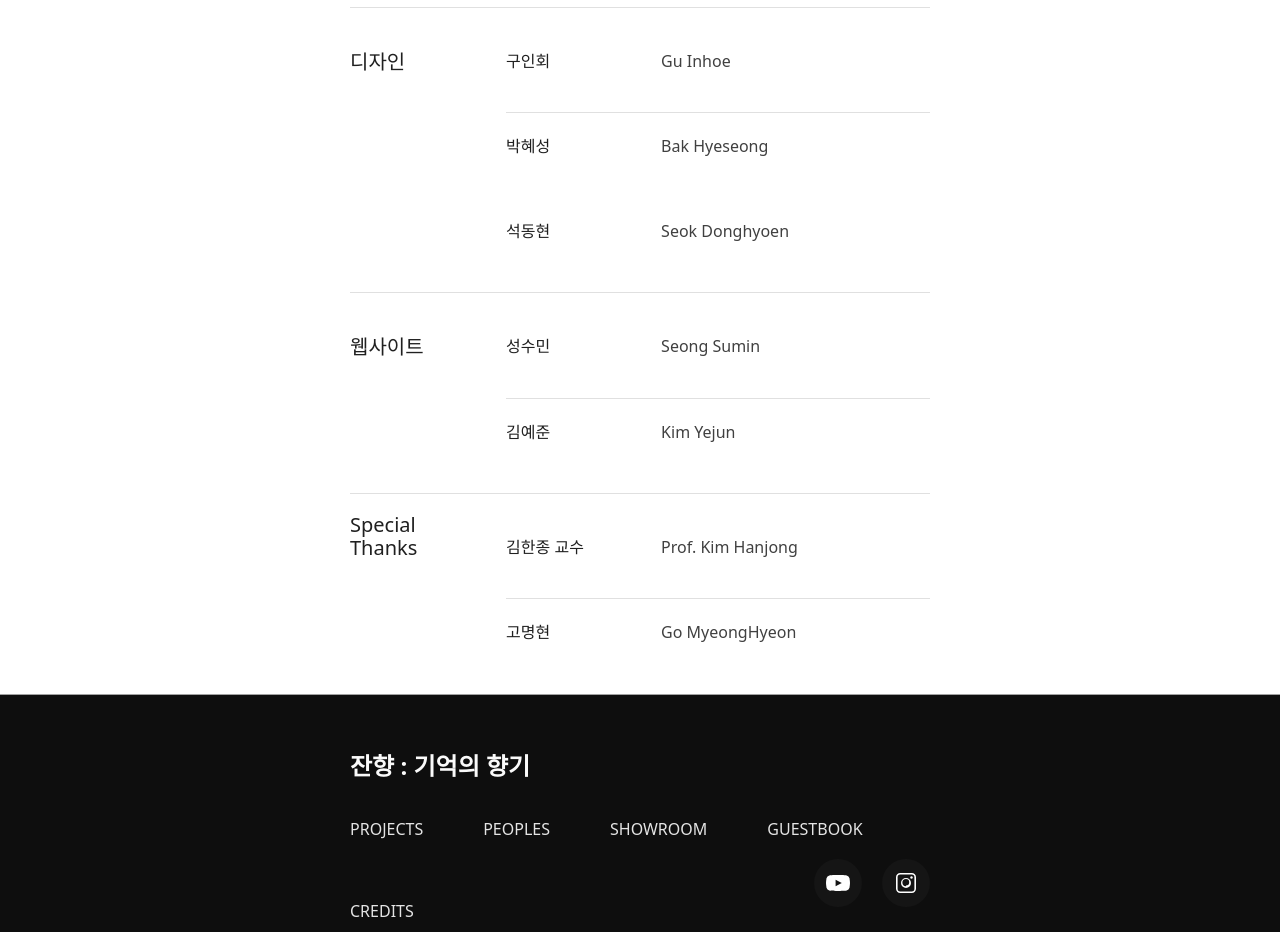
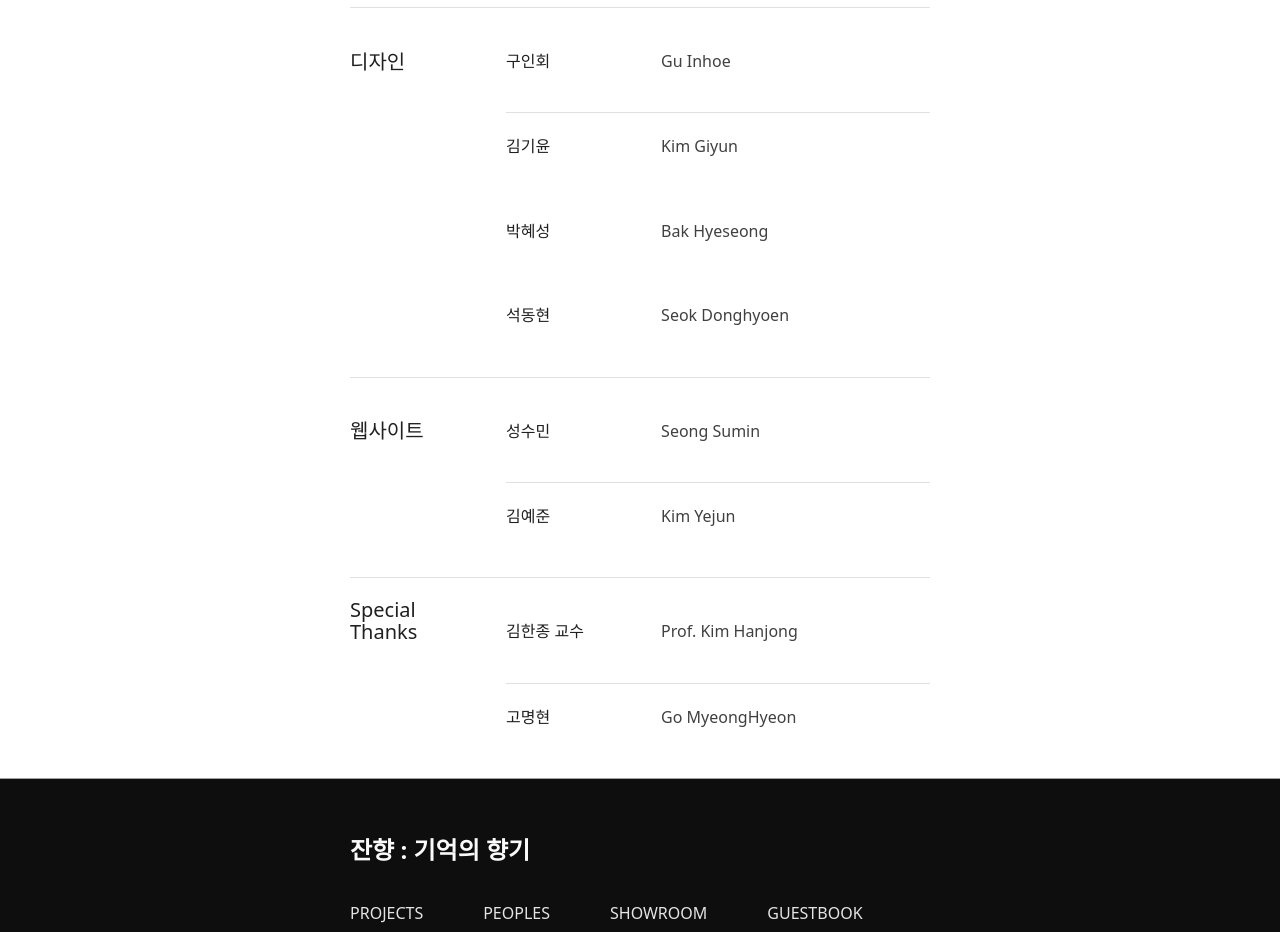
Before and after one commit to Suminseong/TU2025gradulate, a React (Vite) app in the folder 2025.gradulate/: page /credits in a window 1280 px wide. Shown: the part 2000-2932 px from the top of the page. Built offline with nearby package versions, Linux system fonts and the light colour scheme.

Commit message:
크레딧 페이지 누락된 분 추가

```diff
--- a/2025.gradulate/src/jsx/pages/Credits.jsx
+++ b/2025.gradulate/src/jsx/pages/Credits.jsx
@@ -274,6 +274,7 @@ export default function Credit() {
       title: '디자인',
       rows: [
         { ko: '구인회', en: 'Gu Inhoe' },
+        { ko: '김기윤', en: 'Kim Giyun' },
         { ko: '박혜성', en: 'Bak Hyeseong' },
         { ko: '석동현', en: 'Seok Donghyoen' },
       ],
```
